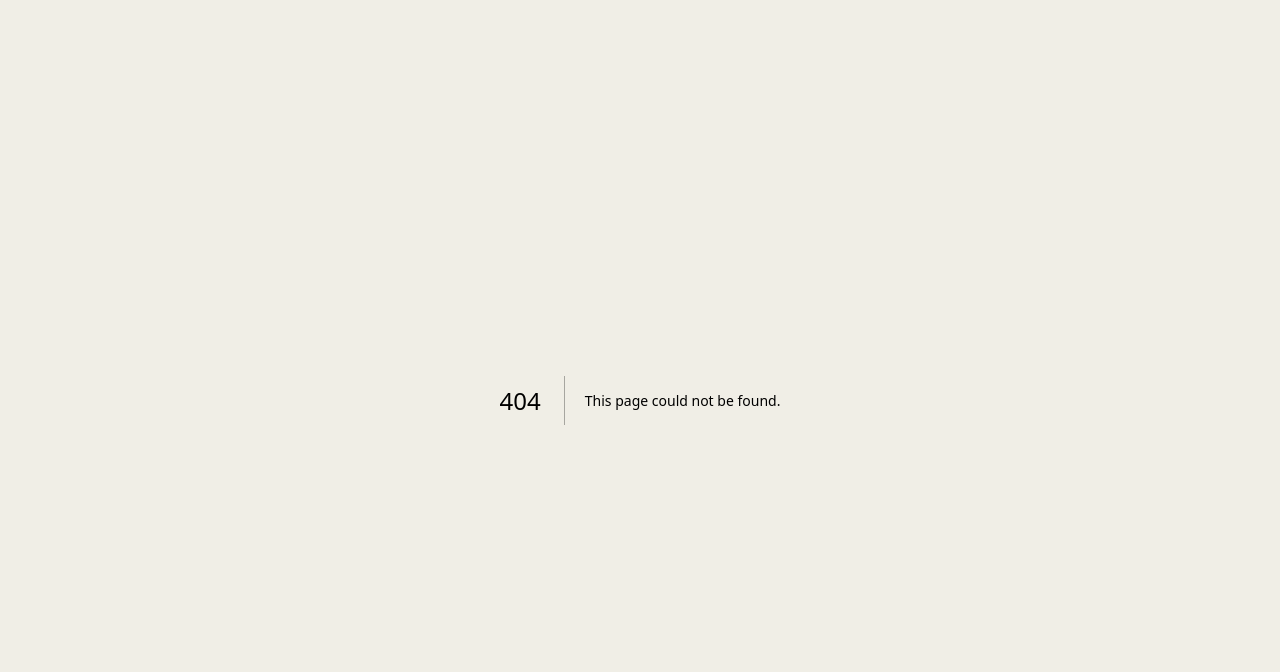
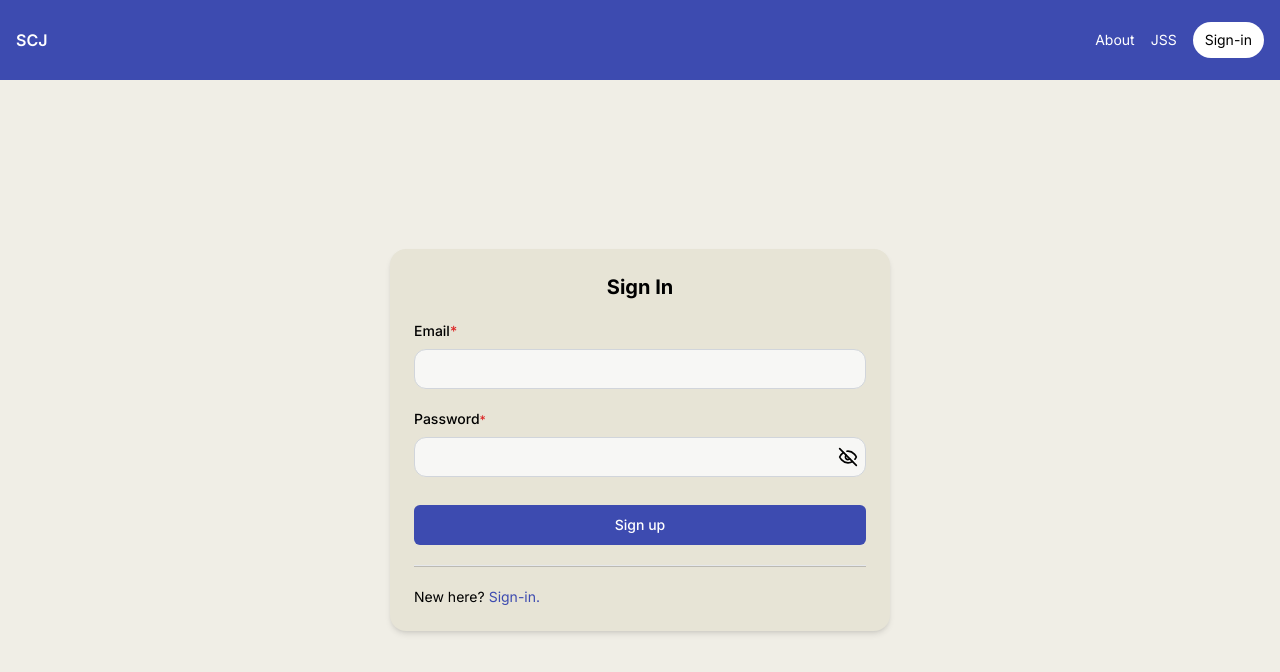
Before and after one commit to johnsus1995/scj-frontend, a Next.js app: page /sign-in in a window 1280 px wide. Before the commit this address had no page. Shown: the top 672 px of the page. Built offline with nearby package versions, Linux system fonts and the light colour scheme.

Commit message:
login form

```diff
--- /dev/null
+++ b/src/app/(auth)/sign-in/page.tsx
@@ -0,0 +1,12 @@
+import SignInForm from '@/components/forms/signIn'
+import React from 'react'
+
+const SignInPage = () => {
+  return (
+    <div>
+        <SignInForm/>
+    </div>
+  )
+}
+
+export default SignInPage
--- /dev/null
+++ b/src/app/(private)/exams/page.tsx
@@ -0,0 +1,9 @@
+import React from 'react'
+
+const Exams = () => {
+  return (
+    <div>Exams</div>
+  )
+}
+
+export default Exams
--- a/src/app/globals.css
+++ b/src/app/globals.css
@@ -6,7 +6,12 @@
 *::before,
 *::after {
   box-sizing: border-box;
-  background-color: #f0eee6;
+}
+
+body{
+  background: #f0eee6;
+  color: black;
+
 }
 
 /* Basic editor styles */
--- a/src/components/forms/signIn.tsx
+++ b/src/components/forms/signIn.tsx
@@ -1,9 +1,96 @@
-import React from 'react'
+"use client";
 
-const Login = () => {
+import React from "react";
+import { Input } from "@/components/ui/input";
+import { yupResolver } from "@hookform/resolvers/yup";
+import { Controller, useForm } from "react-hook-form";
+import * as Yup from "yup";
+import PasswordInput from "../utils/PasswordInput";
+import { Button } from "../ui/button";
+import Link from "next/link";
+
+const signInSchema = Yup.object().shape({
+  email: Yup.string()
+    .required("Email is required!")
+    .matches(/^((\S+)@(\S+)\.(\S+))$/, {
+      message: "Please enter a valid email address.",
+      excludeEmptyString: false,
+    }),
+  password: Yup.string()
+    .required("Password is required!")
+});
+
+const SignInForm = () => {
+  const {
+    control,
+    handleSubmit,
+    formState: { errors },
+  } = useForm({
+    resolver: yupResolver(signInSchema),
+    defaultValues: {
+      email: "",
+      password: "",
+    },
+  });
+
+  const onSubmitSignUp = (data) => {
+    //
+  };
+
   return (
-    <div>Login</div>
-  )
-}
+    <div className="SignUpPage h-[calc(100vh_-_80px)] flex flex-col justify-center items-center">
+      <form
+        onSubmit={handleSubmit(onSubmitSignUp)}
+        className="max-w-[500px] w-full flex flex-col gap-5 bg-[#E7E4D6] p-6 rounded-2xl shadow-md"
+      >
+        <h2 className="font-bold text-xl bg-inherit mx-auto">Sign In</h2>
 
-export default Login
+        <Controller
+          control={control}
+          name="email"
+          render={({ field }) => (
+            <Input
+              requiredField={true}
+              placeholder=""
+              className="rounded-xl"
+              type="text"
+              label="Email"
+              error={errors.email?.message}
+              {...field}
+            />
+          )}
+        />
+
+        <Controller
+          control={control}
+          name="password"
+          render={({ field }) => (
+            <PasswordInput
+              requiredField
+              className="rounded-xl"
+              label="Password"
+              error={errors.password?.message}
+              {...field}
+            />
+          )}
+        />
+
+        <Button
+          text="Sign up"
+          loading={false}
+          disabled={false}
+          className="bg-busanViolet text-white"
+        />
+
+        <hr className="h-[2px] bg-[#bcbab3]"/>
+
+        <div className=" flex gap-1 bg-inherit text-sm">
+          <p className="bg-inherit">New here?</p>
+          <Link href="sign-up" className="bg-inherit text-busanViolet">Sign-in.</Link>
+        </div>
+      </form>
+    </div>
+  );
+};
+
+export default SignInForm;
--- a/src/components/ui/input.tsx
+++ b/src/components/ui/input.tsx
@@ -14,7 +14,7 @@ const Input = React.forwardRef<HTMLInputElement, InputProps>(
     return (
       <div className="flex flex-col gap-2 bg-inherit">
         {label && (
-          <label className='font-normal text-sm text-black bg-inherit'>
+          <label className='font-medium text-sm text-black bg-inherit'>
             {label}
             {requiredField && <span className='text-red-600 bg-inherit'>*</span>}
           </label>
--- a/src/components/utils/PasswordInput.tsx
+++ b/src/components/utils/PasswordInput.tsx
@@ -17,7 +17,7 @@ const PasswordInput = forwardRef<HTMLInputElement, InputProps>(
     const [isVisible, setIsVisible] = useState(false);
     return (
       <div className='flex flex-col gap-2 w-full bg-inherit'>
-        <label className='font-normal text-sm text-black bg-inherit'>
+        <label className='font-medium text-sm text-black bg-inherit'>
           {label}
           {requiredField && <span className='text-red-600 text-xs bg-inherit'>*</span>}
         </label>
@@ -44,12 +44,12 @@ const PasswordInput = forwardRef<HTMLInputElement, InputProps>(
         >
           {isVisible ? (
             <Eye
-              className='absolute right-[8px] bottom-[18px]  h-5 w-5 text-muted-foreground'
+              className='absolute right-[8px] bottom-[18px]  h-5 w-5 '
               aria-hidden='true'
             />
           ) : (
             <EyeOff
-              className='absolute  right-[8px] bottom-[18px] h-5 w-5 text-muted-foreground'
+              className='absolute  right-[8px] bottom-[18px] h-5 w-5 '
               aria-hidden='true'
             />
           )}
```
